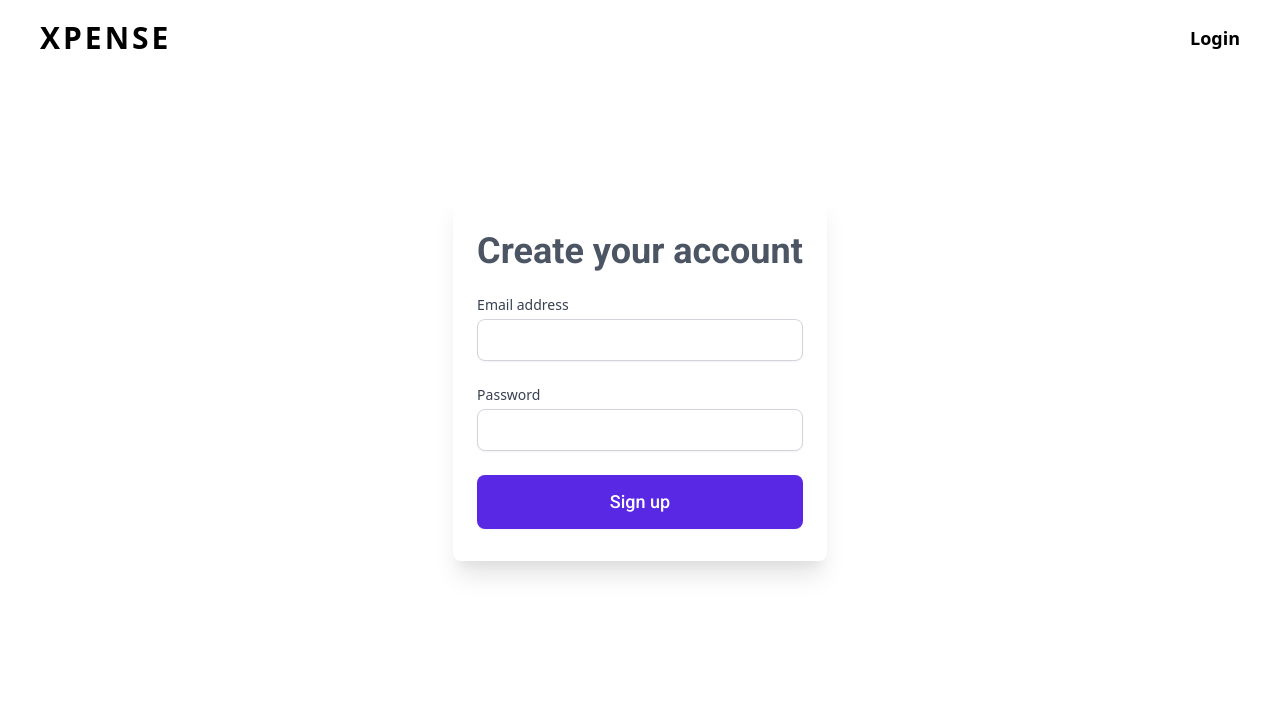
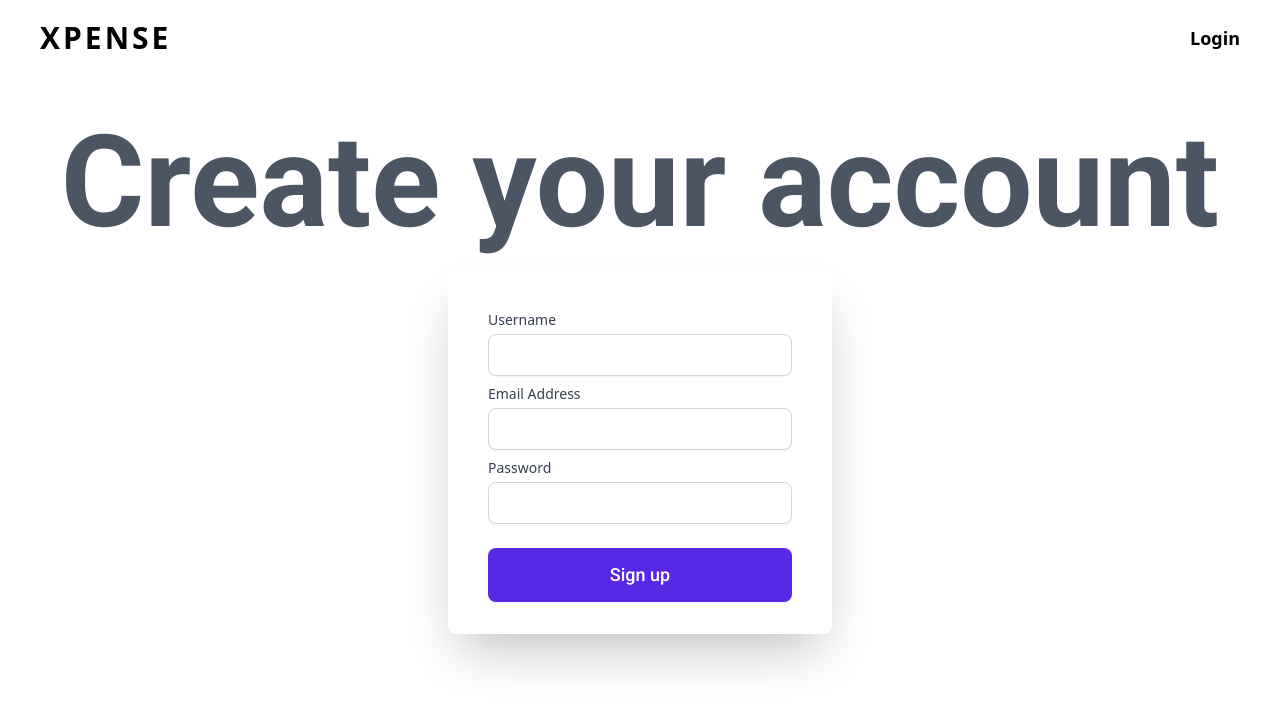
Before and after one commit to tarunfy/expense-tracker, a React (Create React App) app: page /signup in a window 1280 px wide. Shown: the top 708 px of the page. Built offline with nearby package versions, Linux system fonts and the light colour scheme.

Commit message:
signup page modifications

```diff
--- a/src/pages/Home.js
+++ b/src/pages/Home.js
@@ -21,7 +21,7 @@ function Home() {
           <h1 className="uppercase font-bold text-9xl mb-2 text-tertiary">
             XPE<span className="text-primary">NSE</span>
           </h1>
-          <p className="font-semibold text-4xl text-gray-900  ">
+          <p className="font-semibold text-4xl text-gray-600  ">
             Your personal expense manager designed to help
             <br /> you keep track of your day-to-day expense and income.
           </p>
--- a/src/pages/SignUp.js
+++ b/src/pages/SignUp.js
@@ -3,29 +3,44 @@ import React from "react";
 function SignUp() {
   return (
     <div className="container flex flex-col justify-center h-hero  mx-auto items-center">
-      <div className="bg-white pt-10 pb-8 px-6 shadow-xl rounded-lg">
-        <h1 className="font-Roboto font-semibold text-center  text-gray-600 text-4xl mb-6">
+      <h1 className="font-Roboto font-semibold text-center text-gray-600 text-9xl mb-6">
         Create your account
       </h1>
+      <div className="bg-white w-96 pt-10 pb-8 px-10 shadow-2xl rounded-lg">
         <form className="mb-0 space-y-6">
           <div>
+            <div className="mb-2">
+              <label
+                htmlFor="username"
+                className="block text-sm font-medium text-gray-700"
+              >
+                Username
+              </label>
+              <div className="mt-1">
+                <input
+                  type="text"
+                  id="username"
+                  required
+                  className="w-full border border-gray-300 px-3 py-2 rounded-lg shadow-sm focus:outline-none focus:border-indigo-600 focus:ring-1"
+                />
+              </div>
+            </div>
+            <div className="mb-2">
               <label
                 htmlFor="email"
                 className="block text-sm font-medium text-gray-700"
               >
-              Email address
+                Email Address
               </label>
               <div className="mt-1">
                 <input
                   type="email"
                   id="email"
-                autoComplete="email"
                   required
                   className="w-full border border-gray-300 px-3 py-2 rounded-lg shadow-sm focus:outline-none focus:border-indigo-600 focus:ring-1"
                 />
               </div>
             </div>
-          <div>
             <label
               htmlFor="password"
               className="block text-sm font-medium text-gray-700"
@@ -44,7 +59,7 @@ function SignUp() {
           <div>
             <button
               type="submit"
-              className="w-full flex justify-center py-3 px-4 border border-transparent shadow-sm bg-primary hover:opacity-95 font-Roboto font-medium text-white text-center text-lg rounded-lg focus:ring-2 focus:outline-none focus:ring-offset-2 focus:ring-indigo-600 "
+              className="w-full flex justify-center py-3 px-4 border border-transparent shadow-sm bg-primary hover:opacity-95 font-Roboto font-medium text-white text-center text-lg rounded-lg focus:ring-2 focus:outline-none focus:ring-offset-2 focus:ring-indigo-600 hover:shadow-md "
             >
               Sign up
             </button>
```
Lines whose indentation alone changed are shown as unchanged.
